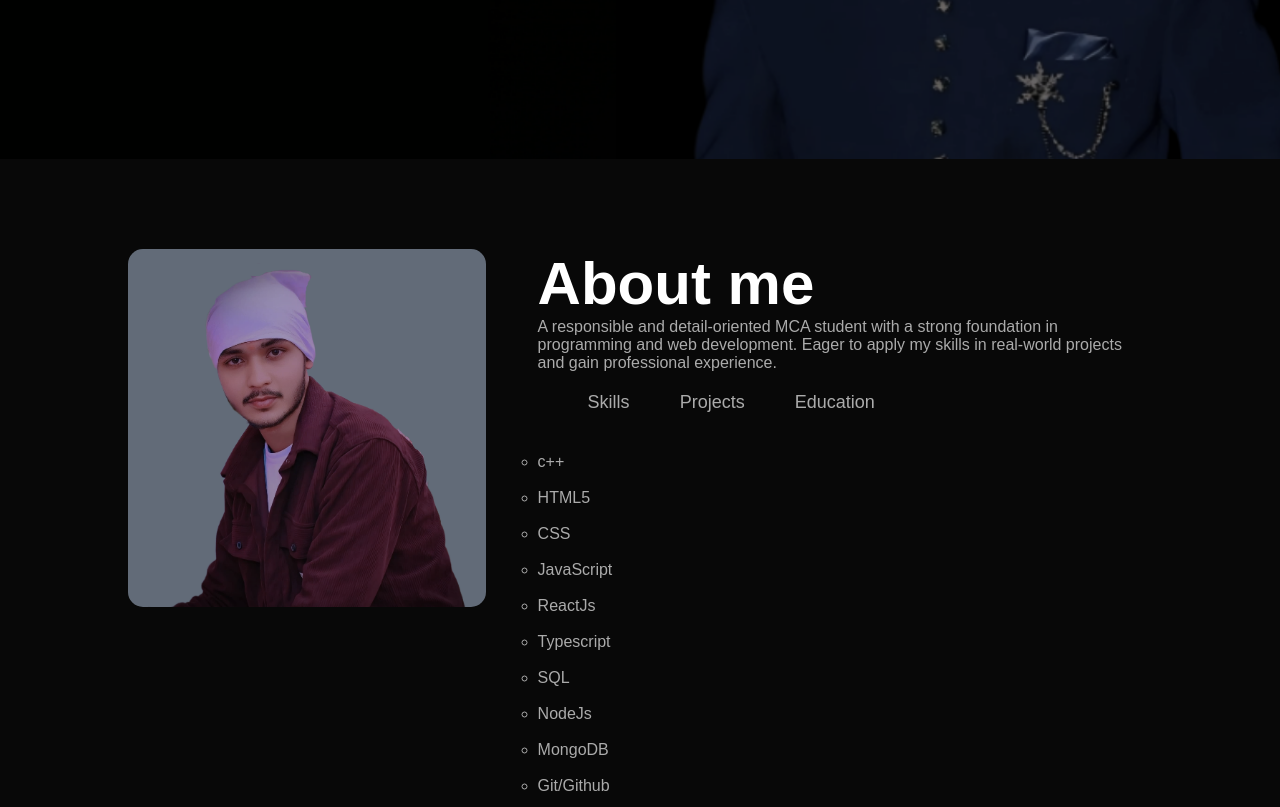
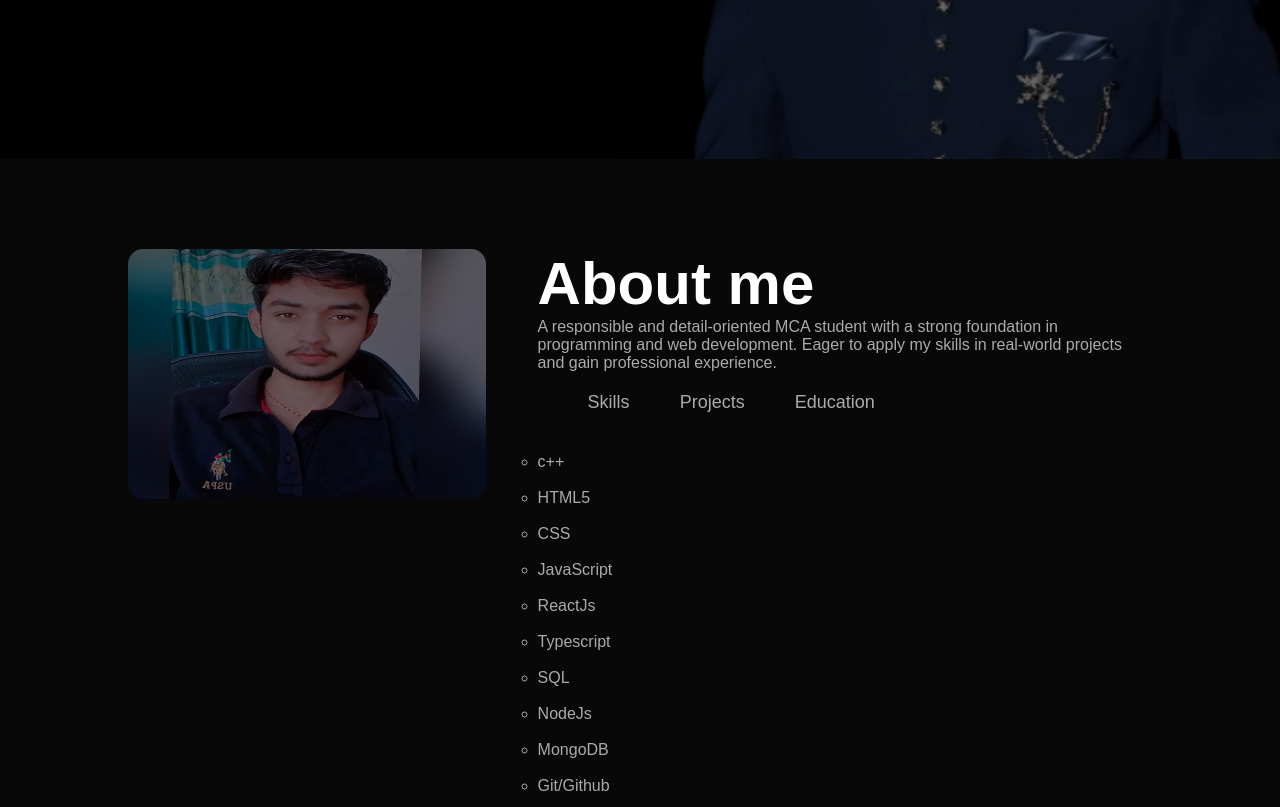
Before and after one commit to paras-chauhan143/portfolio, a plain HTML site: page index.html in a window 1280 px wide. Shown: the part 641-1448 px from the top of the page. Drawn offline with Linux system fonts and the light colour scheme.

Commit message:
Updated changes

```diff
--- a/index.html
+++ b/index.html
@@ -38,7 +38,7 @@
 <div class="container">
     <div class="row">
         <div class="about-col1">
-            <img src="about2.png" >
+            <img src="./images/profile.jpg" height="250px" >
         </div>
          <div class="about-col2">
             <h1 class="sub-title">About me</h1>
```
Also changed, not shown: images/Exo Ape _ Dribbble.jpg (deleted), images/background.png (deleted), images/images.jpg (deleted), images/logo.png (deleted), images/or1.jpg (deleted), images/phone-background.png (deleted), images/profile.jpg (added), images/user.png (deleted), paras.jpg (deleted), 2 other files.
